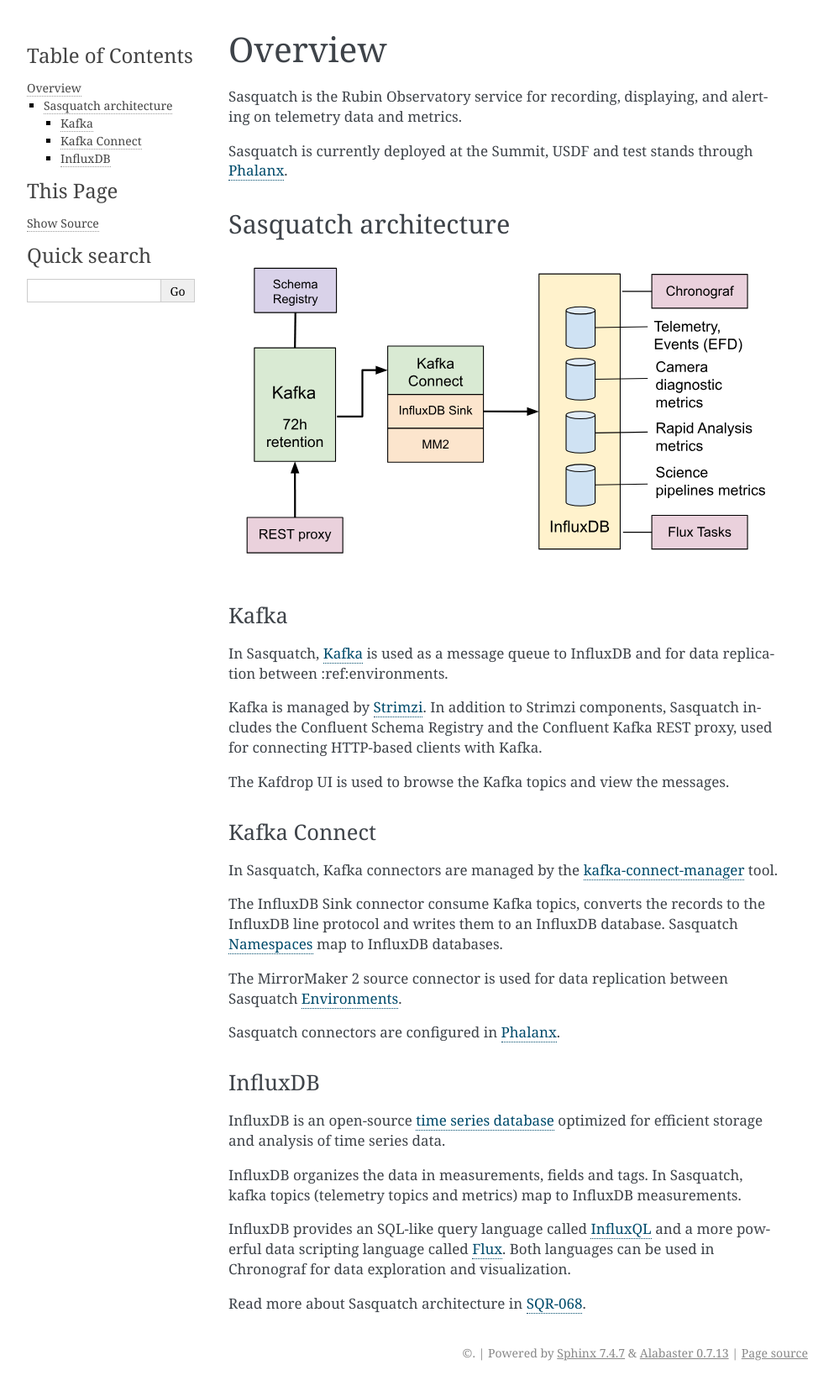
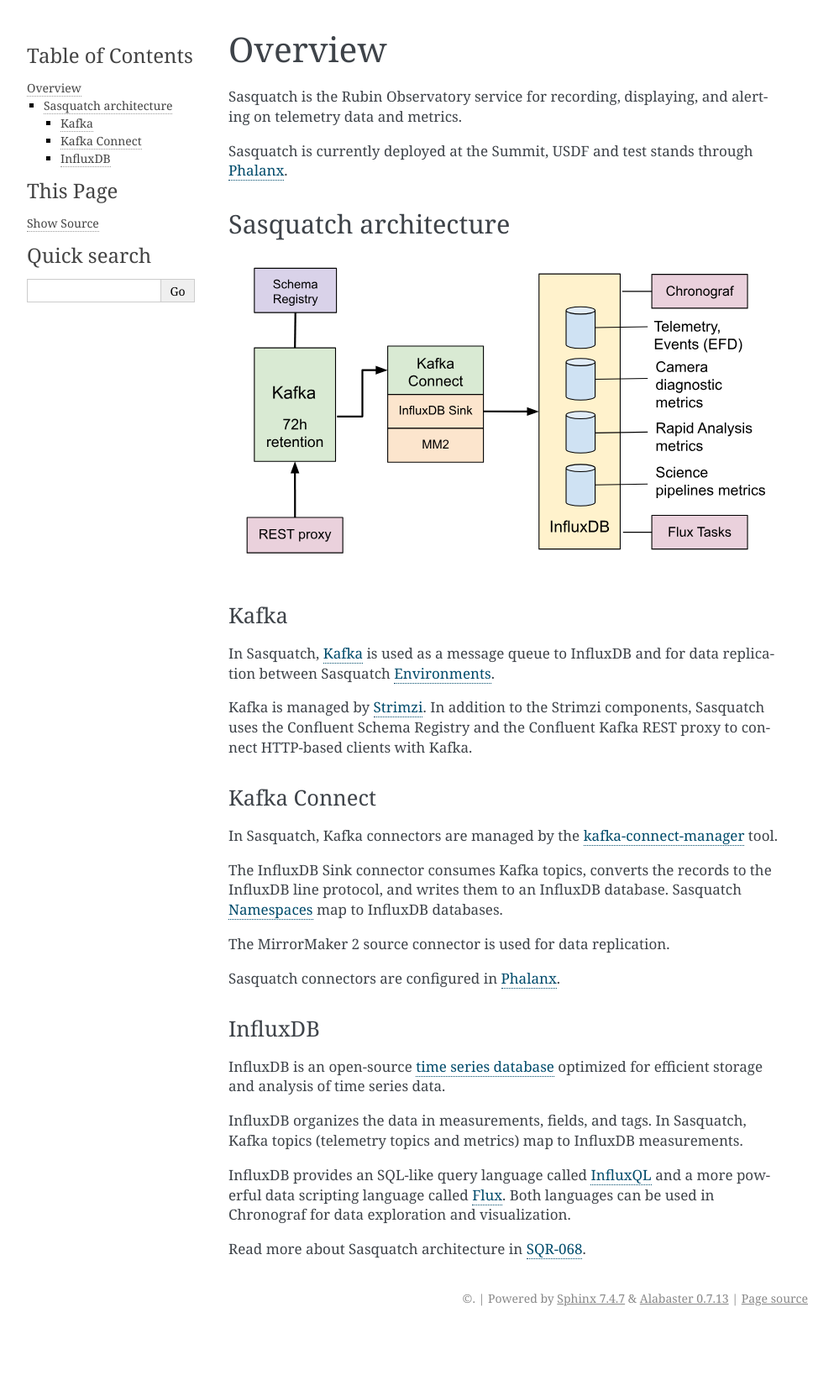
Before and after one commit to lsst-sqre/sasquatch, a Sphinx documentation site: the page built from docs/index.rst, in a window 1280 px wide. Shown: the whole page at 84% size, without its empty margins (148-1141 px from the left). Built offline with Sphinx 7.4.7, drawn with Linux system fonts in a browser that asks for light colours; after the commit the page ends 1585 px from its top, so only the background shows below that.

Commit message:
Improve language

```diff
--- a/docs/index.rst
+++ b/docs/index.rst
@@ -16,16 +16,13 @@
 .. figure:: /_static/sasquatch_architecture_single.svg
    :name: Sasquatch architecture overview.
 
-
 Kafka
 -----
 
-In Sasquatch, `Kafka`_ is used as a message queue to InfluxDB and for data replication between :ref:environments.
+In Sasquatch, `Kafka`_ is used as a message queue to InfluxDB and for data replication between Sasquatch :ref:`environments`.
 
 Kafka is managed by `Strimzi`_.
-In addition to Strimzi components, Sasquatch includes the Confluent Schema Registry and the Confluent Kafka REST proxy, used for connecting HTTP-based clients with Kafka.
-
-The Kafdrop UI is used to browse the Kafka topics and view the messages.
+In addition to the Strimzi components, Sasquatch uses the Confluent Schema Registry and the Confluent Kafka REST proxy to connect HTTP-based clients with Kafka.
 
 .. _Kafka: https://kafka.apache.org
 .. _Strimzi: https://strimzi.io
@@ -35,10 +32,10 @@
 
 In Sasquatch, Kafka connectors are managed by the `kafka-connect-manager`_ tool.
 
-The InfluxDB Sink connector consume Kafka topics, converts the records to the InfluxDB line protocol and writes them to an InfluxDB database.
+The InfluxDB Sink connector consumes Kafka topics, converts the records to the InfluxDB line protocol, and writes them to an InfluxDB database.
 Sasquatch :ref:`namespaces` map to InfluxDB databases.
 
-The MirrorMaker 2 source connector is used for data replication between Sasquatch :ref:`environments`.
+The MirrorMaker 2 source connector is used for data replication.
 
 Sasquatch connectors are configured in `Phalanx`_.
 
@@ -47,8 +44,8 @@
 
 InfluxDB is an open-source `time series database`_ optimized for efficient storage and analysis of time series data.
 
-InfluxDB organizes the data in measurements, fields and tags.
-In Sasquatch, kafka topics (telemetry topics and metrics) map to InfluxDB measurements.
+InfluxDB organizes the data in measurements, fields, and tags.
+In Sasquatch, Kafka topics (telemetry topics and metrics) map to InfluxDB measurements.
 
 InfluxDB provides an SQL-like query language called `InfluxQL`_ and a more powerful data scripting language called `Flux`_.
 Both languages can be used in Chronograf for data exploration and visualization.
```
Also changed, not shown: docs/user-guide/restproxy.rst (+7 -7 lines), docs/user-guide/sendingdata.rst (+6 -4 lines).
